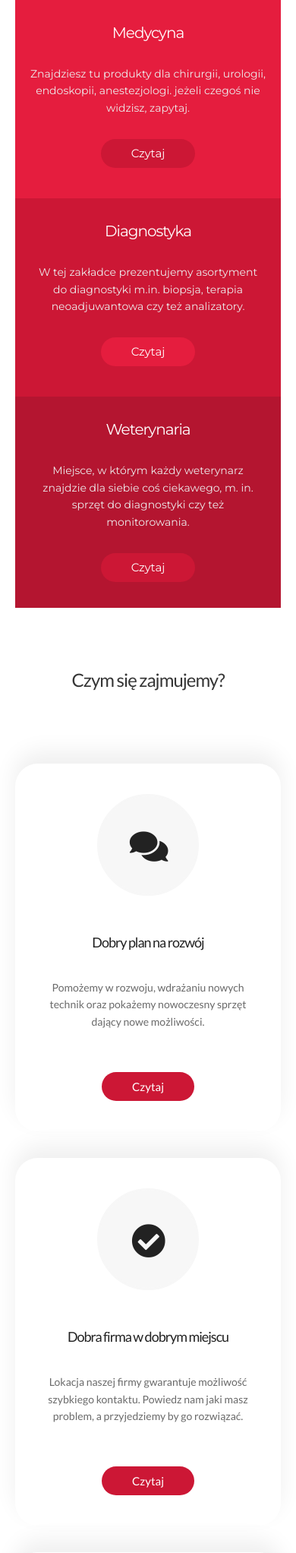
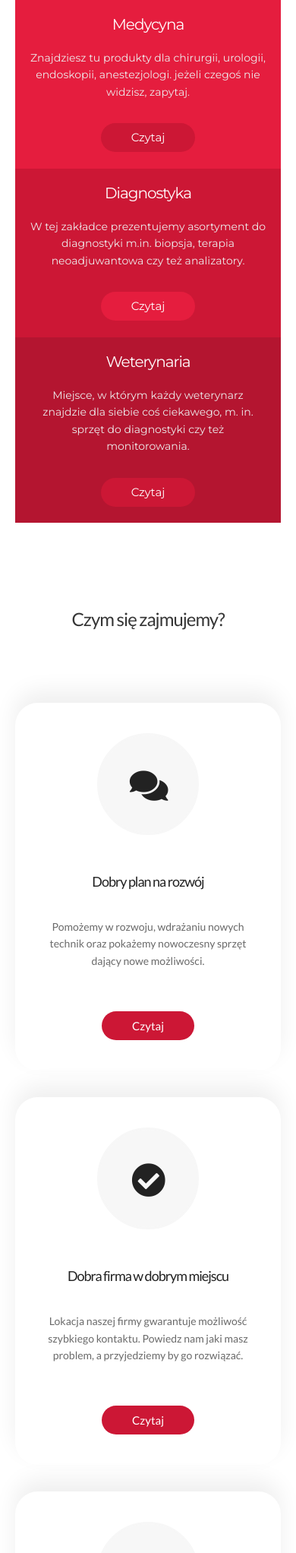
Before and after one commit to hergerr/seedmed-web-project, a PHP site: page / in a window 390 px wide. Shown: the part 135-2179 px from the top of the page at 76% size. Run offline with PHP 8.4, Linux system fonts and the light colour scheme; some libraries are stand-ins or nearby versions.

Commit message:
Fixed slider

```diff
--- a/css/index.css
+++ b/css/index.css
@@ -4,43 +4,60 @@
 –––––––––––––––––––––––––––––––––––––––––––––––––– */
 
 .hero-slider {
-    width: 100%;
-    overflow: hidden;
+    max-width: 100%;
     height: auto;
     position: relative;
+    overflow: hidden;
 }
 
-.image-overlay {
-    height: 100%;
-    position: absolute;
-    top: 0;
-    left: 0;
-    width: 100%;
-background: rgb(0,0,0);
-background: -moz-linear-gradient(0deg, rgba(0,0,0,1) 0%, rgba(255,255,255,0) 24%);
-background: -webkit-linear-gradient(0deg, rgba(0,0,0,1) 0%, rgba(255,255,255,0) 24%);
-background: linear-gradient(0deg, rgba(0,0,0,1) 0%, rgba(255,255,255,0) 24%);
-filter: progid:DXImageTransform.Microsoft.gradient(startColorstr="#000000",endColorstr="#ffffff",GradientType=1);
-    z-index: 50;
+.flex {
+    display: -webkit-box;
+    display: -webkit-flex;
+    display: -ms-flexbox;
+
+    display: flex;
+    -webkit-box-align: stretch;
+    -webkit-align-items: stretch;
+    -ms-flex-align: stretch;
+    align-items: stretch;
+
+    -webkit-flex-wrap: wrap;
+    -ms-flex-wrap: wrap;
+    flex-wrap: wrap;
+
+    justify-content: center;
 }
 
-@media (max-width: 1200px) {
+.flex .hero-box {
+    padding: 0.5%;
+    margin: 0.5%;
+}
+
+
+@media (max-width: 480px) {
     .hero-slider {
-        height: 650px;
+        height: 800px !important;
     }
 
-    .hero-slider img {
-        height: 650px;
+    .flex .hero-box {
+        max-width: 100%;
     }
 
-    .image-overlay {
-        height: 650px;
+    .flex .hero-box {
+        margin: 0;
+    }
+}
+
+@media (min-width: 480px) and (max-width: 1000px) {
+    .flex .hero-box {
+        padding: 0;
+        margin: 0;
     }
 
-    .hero-boxes {
-        margin-top: 20% !important;
+    .flex {
+        flex-direction: column;
+        justify-content: center;
     }
-
 }
 
 @media (max-width: 1000px) {
@@ -52,57 +69,38 @@ filter: progid:DXImageTransform.Microsoft.gradient(startColorstr="#000000",endCo
         display: none;
     }
 
-    .hero-slider h1 {
-        display: none;
-    }
-
     .hero-box {
         margin-top: 0;
         box-shadow: none !important;
-    }
-
-    .hero-box h3 {
-        padding: 10px;
-    }
-
-    .hero-boxes .one-third.column {
-        width: 100% !important;
-        margin: 0;
     }
 
     .hero-slider .container {
         width: 100%;
     }
 
+}
+
+@media (min-width: 1000px) {
+    .flex .hero-box {
+        max-width: 31%;
+    }
+}
+
+@media (min-width: 1000px) and (max-width: 1200px) {
+    .flex {
+        margin-top: 20%;
+    }
+}
+
+@media (max-width: 1200px) {
     .hero-slider {
         height: 700px;
     }
-
-    .hero-boxes {
-        margin-top: 0 !important;
-    }
 }
 
-
-
-@media (max-width: 500px) {
-    .hero-slider {
-        height: 800px;
-    }
-
-    .hero-slider .container {
-        width: 100%;
-
-    }
-}
-
-@media (max-width: 350px) {
-    .hero-slider {
-        height: 1000px;
-    }
-
-    .hero-slider .container {
-        width: 100%;
+@media (min-width: 1200px) {
+    .flex {
+        margin-top: 30%;
     }
 }
 
@@ -115,20 +113,18 @@ filter: progid:DXImageTransform.Microsoft.gradient(startColorstr="#000000",endCo
 
 .hero h3 {
     color: white;
+    margin-top: 5%;
 }
 
 .hero p {
     color: #edecec;
-}
-
-.hero-boxes {
-    margin-top: 30%;
+    padding: 0 5%;
 }
 
 .hero-box {
     padding: 20px 20px 20px 20px;
     background-color: #CC1735;
-    box-shadow: 10px 10px 20px rgba( 0, 0, 0, 0.314 );
+    box-shadow: 10px 10px 20px rgba( 0, 0, 0, 0.314);
 }
 
 .hero .first-box {
@@ -161,13 +157,13 @@ filter: progid:DXImageTransform.Microsoft.gradient(startColorstr="#000000",endCo
 .slider-photo {
     width: 100%;
     height: auto;
+    margin-bottom: 80px;
 }
 
 /* Offer
 –––––––––––––––––––––––––––––––––––––––––––––––––– */
 
 .offer {
-    margin-top: 80px;
     margin-bottom: 140px;
 }
 
--- a/css/main.css
+++ b/css/main.css
@@ -30,7 +30,7 @@ button {
     color: white;
     margin: 0 auto;
     padding: 7px 40px;
-    transition: 0.2s background-color ease-in-out !important;
+    transition: 0.2s background-color ease-in-out;
 }
 
 @media (max-width: 700px) {
--- a/index.html
+++ b/index.html
@@ -106,10 +106,8 @@
     <!-- Slider
   –––––––––––––––––––––––––––––––––––––––––––––––––– -->
     <section class="hero-slider">
-    <div class="image-overlay"></div>
         <div id="slider">
             <div class="slides">
-
                 <!-- First slide -->
                 <div class="slider">
                     <div class="images">
@@ -137,31 +135,24 @@
                         <img class="slider-photo" src="images/slider4_cropped.jpg" alt="doctor">
                     </div>
                 </div>
-
             </div>
-
+        </div>
 
         <div class="hero">
             <div class="container">
-                    <div class="hero-boxes">
-                        <div class="row">
-                            <div class="one-third column">
+                <div class="flex">
                     <div class="hero-box first-box">
                         <h3 class="reveal">Medycyna</h3>
                         <p class="reveal-second">Znajdziesz tu produkty dla chirurgii, urologii, endoskopii, anestezjologi. jeżeli czegoś nie widzisz, zapytaj.</p>
                         <a href="medicine.html" class="reveal-second"><button class="button-readmore">Czytaj</button></a>
                     </div>
-                            </div>
 
-                            <div class="one-third column">
                     <div class="hero-box second-box">
                         <h3 class="reveal">Diagnostyka</h3>
                         <p class="reveal-second">W tej zakładce prezentujemy asortyment do diagnostyki m.in. biopsja, terapia neoadjuwantowa czy też analizatory.</p>
                         <a href="diagnosis.html" class="reveal-second"><button class="button-readmore">Czytaj</button></a>
                     </div>
-                            </div>
 
-                            <div class="one-third column">
                     <div class="hero-box third-box">
                         <h3 class="reveal">Weterynaria</h3>
                         <p class="reveal-second">Miejsce, w którym każdy weterynarz znajdzie dla siebie coś ciekawego, m. in. sprzęt do diagnostyki czy też monitorowania.</p>
@@ -170,11 +161,10 @@
                 </div>
             </div>
         </div>
-                </div>
-            </div>
-        </div>
 
     </section>
+
+
     <!-- End Slider
   –––––––––––––––––––––––––––––––––––––––––––––––––– -->
 
```
Lines whose indentation alone changed are shown as unchanged.
